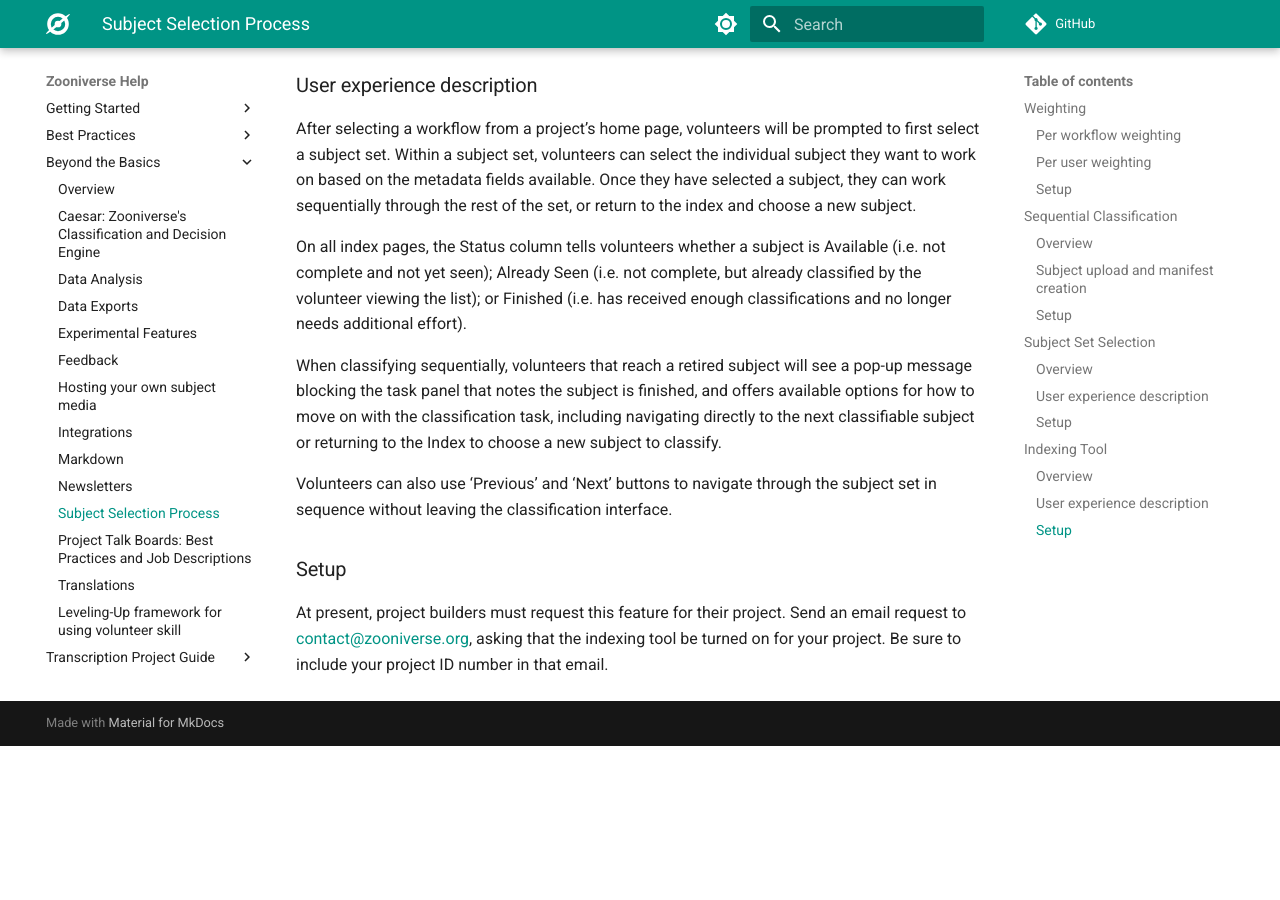
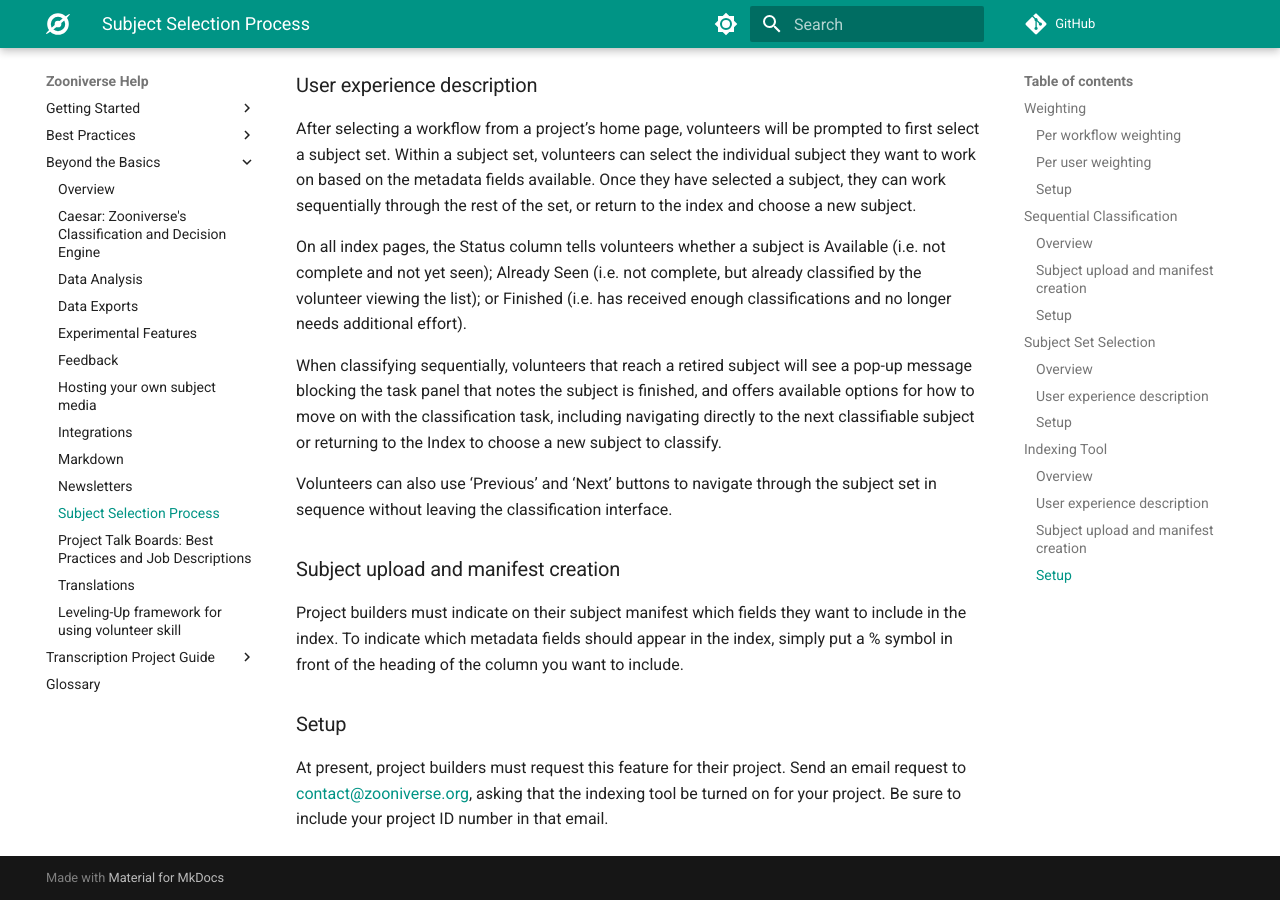
Before and after one commit to zooniverse/help, an MkDocs documentation site: the page built from docs/next-steps/subject-selection.md, in a window 1280 px wide and 900 px high, scrolled down 2682 px. Built offline with MkDocs 1.6.1 and Material for MkDocs 9.7.7, drawn with Linux system fonts in a browser that asks for light colours; comment, search, counter and statistics services are not loaded; before the commit the page ends 3428 px from its top, so only the background shows below that.

Commit message:
Update subject-selection.md
Add Subject Upload and Manifest Creation sub-heading to Indexing Tool section

```diff
--- a/docs/next-steps/subject-selection.md
+++ b/docs/next-steps/subject-selection.md
@@ -52,5 +52,8 @@
 
 Volunteers can also use ‘Previous’ and ‘Next’ buttons to navigate through the subject set in sequence without leaving the classification interface.
 
+### Subject upload and manifest creation
+Project builders must indicate on their subject manifest which fields they want to include in the index. To indicate which metadata fields should appear in the index, simply put a % symbol in front of the heading of the column you want to include.
+
 ### Setup
 At present, project builders must request this feature for their project. Send an email request to [contact@zooniverse.org](mailto:contact@zooniverse.org), asking that the indexing tool be turned on for your project. Be sure to include your project ID number in that email.
```
